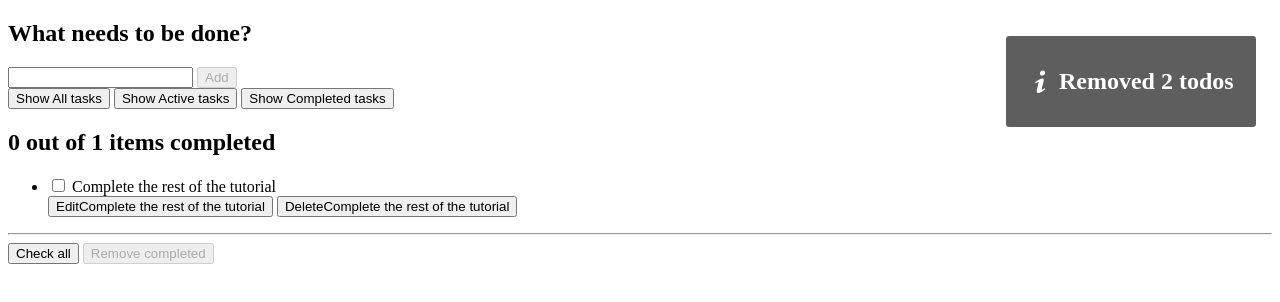
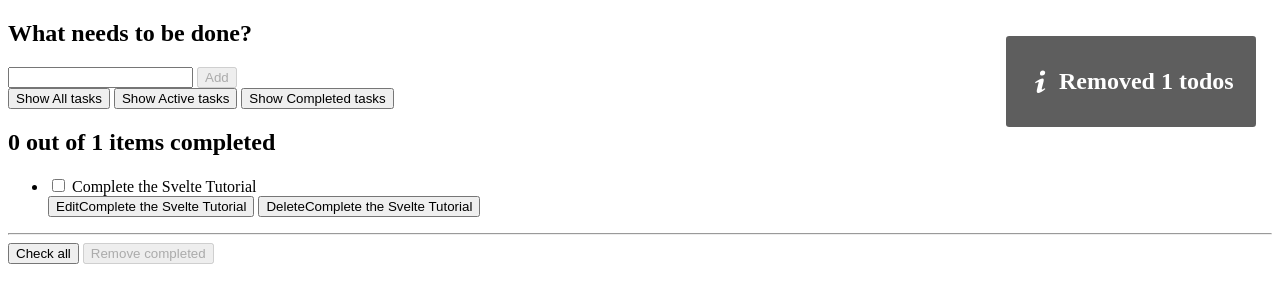
Before and after one commit to Lamourio/Svelte-mdn-todoList, a Svelte app: page / in a window 1280 px wide. Both pictures are taken after a click on the button "Remove completed". Shown: the top 302 px of the page. Built offline with nearby package versions, Linux system fonts and the light colour scheme; the HTML template or start-up script is replaced by a standard one.

Commit message:
svelte alert aniamtion and localstorage with store

```diff
--- a/src/App.svelte
+++ b/src/App.svelte
@@ -2,12 +2,6 @@
     import Alert from "./components/Alert.svelte";
     import Todos from "./components/Todos.svelte";
 	import { todos } from './stores.js'
-    $todos = [
-        { id: 1, name: "Create a Svelte starter app", completed: true },
-        { id: 2, name: "Create your first component", completed: true },
-        { id: 3, name: "Complete the rest of the tutorial", completed: false },
-    ];
-    // $: console.log("todos", todos);
 </script>
 
 <Alert />
--- a/src/components/Alert.svelte
+++ b/src/components/Alert.svelte
@@ -1,31 +1,48 @@
 <script>
     import { alert } from "../stores.js";
     import { onDestroy } from "svelte";
+    import { fly } from "svelte/transition";
     // let alertContent = ''
     // const unsubscribe = alert.subscribe(value => alertContent = value)
     // onDestroy(unsubscribe)
-    export let ms = 3000 ;
-    let visible
-    let timeout
+    export let ms = 3000;
+    let visible;
+    let timeout;
 
-    const onMessageChange = (message,ms) => {
+    const onMessageChange = (message, ms) => {
         clearTimeout(timeout);
-        if(!message) {
-            visible = false
-        }else {
-            visible = true
-            if(ms > 0) timeout = setTimeout(() => visible = false,ms)
+        if (!message) {
+            visible = false;
+        } else {
+            visible = true;
+            if (ms > 0) timeout = setTimeout(() => (visible = false), ms);
         }
+    };
+    $: {
+        onMessageChange($alert, ms);
     }
-    $: {onMessageChange($alert,ms)}
-    onDestroy(()=> clearTimeout(timeout))
+    onDestroy(() => clearTimeout(timeout));
 </script>
 
 {#if visible}
-<div role="alert" on:click={() => visible = false}>
-  <svg xmlns="http://www.w3.org/2000/svg" viewBox="0 0 20 20"><path d="M12.432 0c1.34 0 2.01.912 2.01 1.957 0 1.305-1.164 2.512-2.679 2.512-1.269 0-2.009-.75-1.974-1.99C9.789 1.436 10.67 0 12.432 0zM8.309 20c-1.058 0-1.833-.652-1.093-3.524l1.214-5.092c.211-.814.246-1.141 0-1.141-.317 0-1.689.562-2.502 1.117l-.528-.88c2.572-2.186 5.531-3.467 6.801-3.467 1.057 0 1.233 1.273.705 3.23l-1.391 5.352c-.246.945-.141 1.271.106 1.271.317 0 1.357-.392 2.379-1.207l.6.814C12.098 19.02 9.365 20 8.309 20z"/></svg>
-  <p>{ $alert }</p>
-</div>
+    <div
+        role="alert"
+        on:click={() => (visible = false)}
+        transition:fly={{
+            delay: 250,
+            duration: 300,
+            x: 0,
+            y: -100,
+            opacity: 0.5,
+        }}
+    >
+        <svg xmlns="http://www.w3.org/2000/svg" viewBox="0 0 20 20"
+            ><path
+                d="M12.432 0c1.34 0 2.01.912 2.01 1.957 0 1.305-1.164 2.512-2.679 2.512-1.269 0-2.009-.75-1.974-1.99C9.789 1.436 10.67 0 12.432 0zM8.309 20c-1.058 0-1.833-.652-1.093-3.524l1.214-5.092c.211-.814.246-1.141 0-1.141-.317 0-1.689.562-2.502 1.117l-.528-.88c2.572-2.186 5.531-3.467 6.801-3.467 1.057 0 1.233 1.273.705 3.23l-1.391 5.352c-.246.945-.141 1.271.106 1.271.317 0 1.357-.392 2.379-1.207l.6.814C12.098 19.02 9.365 20 8.309 20z"
+            /></svg
+        >
+        <p>{$alert}</p>
+    </div>
 {/if}
 
 <style>
--- /dev/null
+++ b/src/localStore.js
@@ -0,0 +1,26 @@
+import { writable } from "svelte/store";
+
+export const localStore = (key, initial) => {
+    // receives the key of the local storage and an initial value
+
+    const toString = (value) => JSON.stringify(value, null, 2); // helper function
+    const toObj = JSON.parse; // helper function
+
+    if (localStorage.getItem(key) === null) {
+        // item not present in local storage
+        localStorage.setItem(key, toString(initial)); // initialize local storage with initial value
+    }
+
+    const saved = toObj(localStorage.getItem(key)); // convert to object
+
+    const { subscribe, set, update } = writable(saved); // create the underlying writable store
+
+    return {
+        subscribe,
+        set: (value) => {
+            localStorage.setItem(key, toString(value)); // save also to local storage as a string
+            return set(value);
+        },
+        update,
+    };
+};
--- a/src/stores.js
+++ b/src/stores.js
@@ -1,3 +1,10 @@
 import { writable } from "svelte/store";
-export const alert = writable('welcome to the To-Do list app!');
-export const todos = writable([]);
+import { localStore } from "./localStore.js";
+export const alert = writable("welcome to the To-Do list app!");
+
+const initialTodos = [
+    { id: 1, name: "Visit MDN web docs", completed: true },
+    { id: 2, name: "Complete the Svelte Tutorial", completed: false },
+];
+
+export const todos = localStore("mdn-svelte-todo", initialTodos);
```
